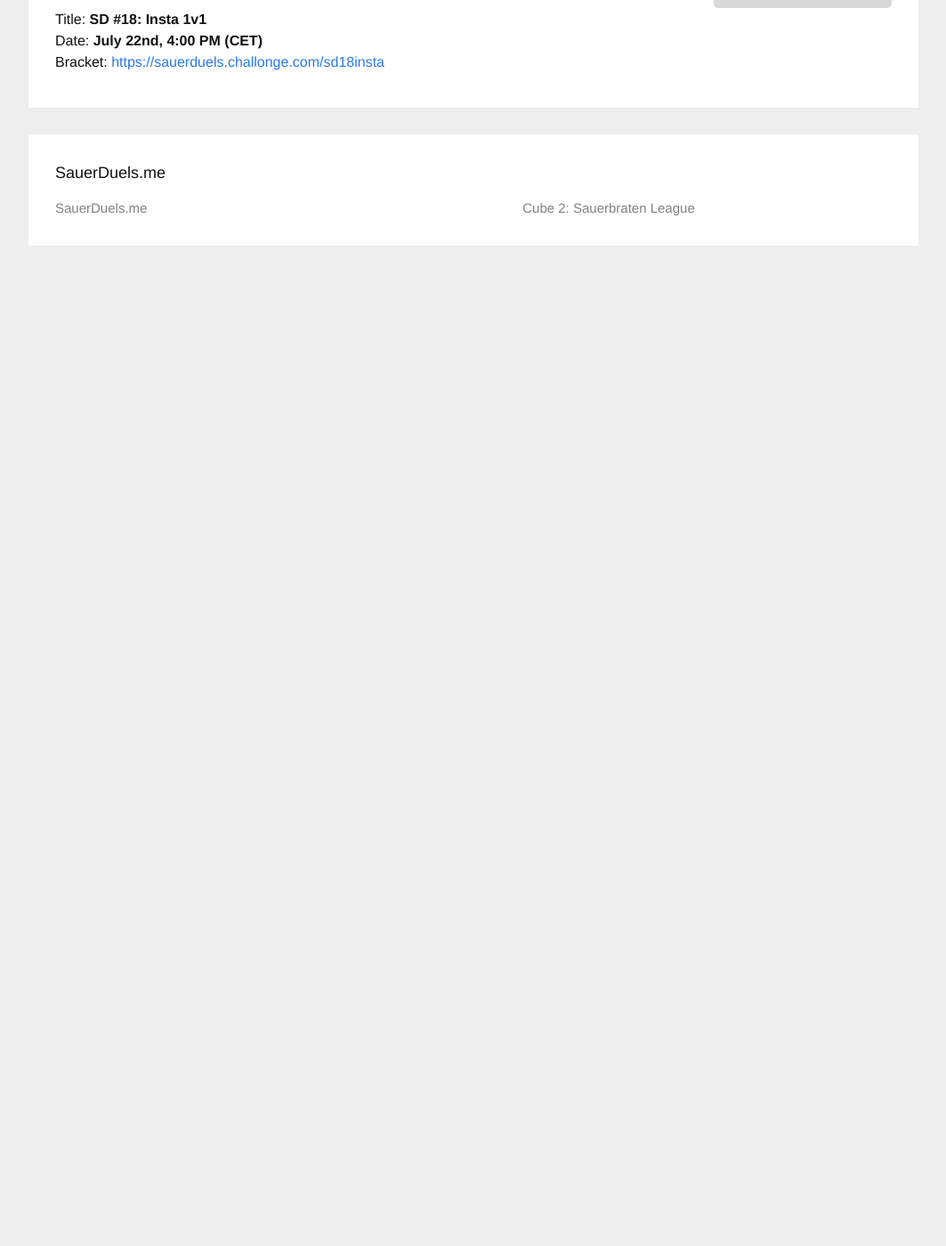
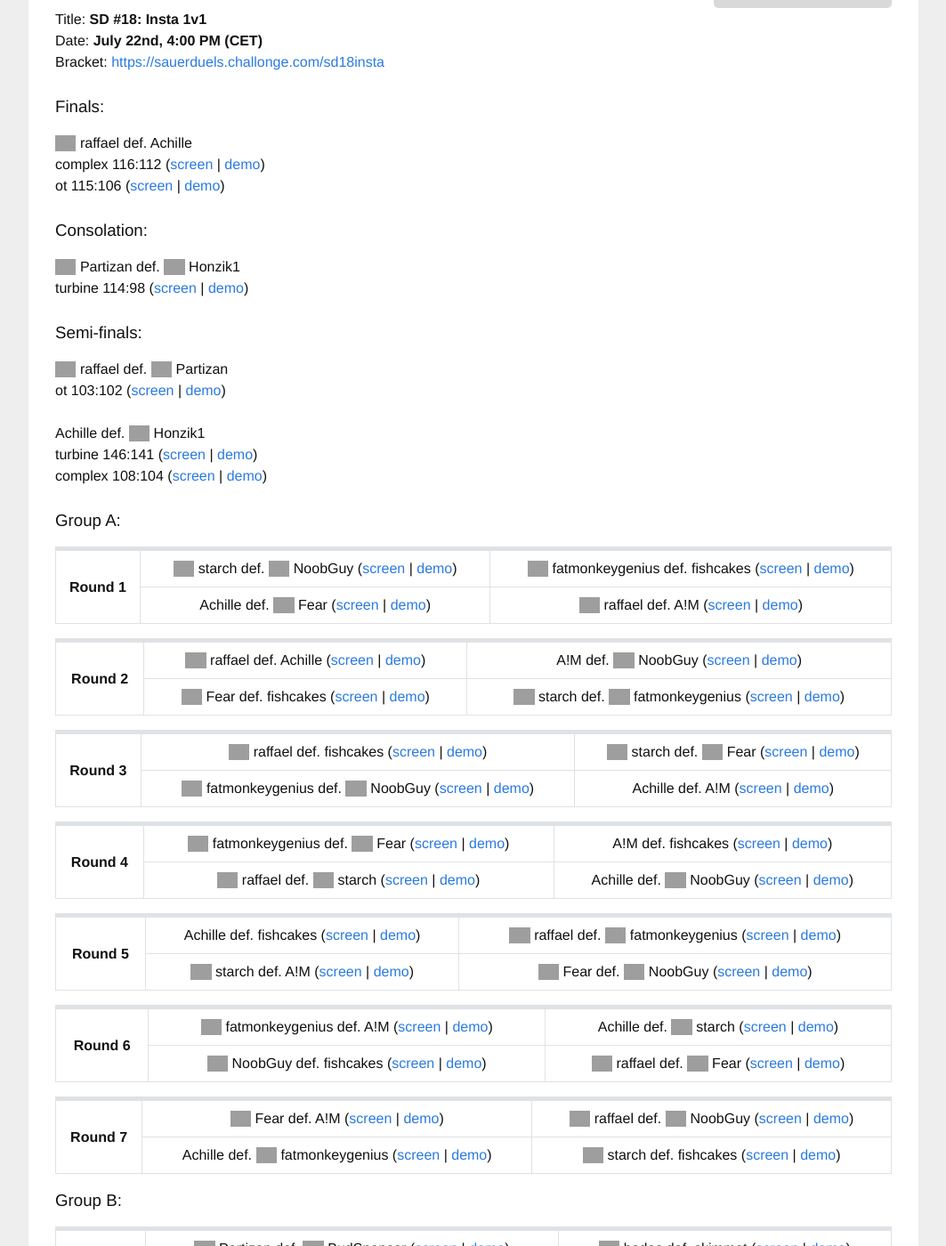
Before and after one commit to sauerduels/website, a Jekyll site: the page built from _events/sd18-insta.md, in a window 1280 px wide and 1400 px high, scrolled down 341 px. Shown: the whole window at 89% size, without its empty margins (108-1171 px from the left). Built offline with Jekyll 4.4.1, drawn with Linux system fonts in a browser that asks for light colours; a script that is not in the unit is left out; before the commit the page ends 900 px from its top, so only the background shows below that; some of the changed text lies outside the part shown; grey boxes are pictures that could not be loaded.

Commit message:
update results as of sd18

```diff
--- a/_events/sd18-insta.md
+++ b/_events/sd18-insta.md
@@ -3,6 +3,129 @@
 index: 18
 date: '2018-07-22 18:00:00 +02:00'
 bracketurl: https://sauerduels.challonge.com/sd18insta
-signupurl: https://challonge.com/tournaments/signup/l1LqGhZsAG
-completed: false
+completed: true
+finals:
+  result: raffael def. Achille
+  games:
+    - title: complex 116:112
+      slug: sd18_final_achille_vs_raffael_game1
+    - title: ot 115:106
+      slug: sd18_final_achille_vs_raffael_game2
+consolation:
+  - result: Partizan def. Honzik1
+    games:
+      - title: turbine 114:98
+        slug: sd18_consolation_honzik1_vs_partizan_game1
+semis:
+  - result: raffael def. Partizan
+    games:
+      - title: ot 103:102
+        slug: sd18_semifinal_partizan_vs_raffael_game1
+  - result: Achille def. Honzik1
+    games:
+      - title: turbine 146:141
+        slug: sd18_semifinal_achille_vs_honzik1_game1
+      - title: complex 108:104
+        slug: sd18_semifinal_achille_vs_honzik1_game2
+groups:
+  a:
+    - - result: starch def. NoobGuy
+        slug: sd18_noobguy_vs_starch
+      - result: fatmonkeygenius def. fishcakes
+        slug: sd18_fatmonkeygenius_vs_fishcakes
+      - result: Achille def. Fear
+        slug: sd18_achille_vs_fear
+      - result: raffael def. A!M
+        slug: sd18_a!m_vs_raffael
+    - - result: raffael def. Achille
+        slug: sd18_achille_vs_raffael
+      - result: A!M def. NoobGuy
+        slug: sd18_a!m_vs_noobguy
+      - result: Fear def. fishcakes
+        slug: sd18_fear_vs_fishcakes
+      - result: starch def. fatmonkeygenius
+        slug: sd18_fatmonkeygenius_vs_starch
+    - - result: raffael def. fishcakes
+        slug: sd18_fishcakes_vs_raffael
+      - result: starch def. Fear
+        slug: sd18_fear_vs_starch
+      - result: fatmonkeygenius def. NoobGuy
+        slug: sd18_fatmonkeygenius_vs_noobguy
+      - result: Achille def. A!M
+        slug: sd18_a!m_vs_achille
+    - - result: fatmonkeygenius def. Fear
+        slug: sd18_fatmonkeygenius_vs_fear
+      - result: A!M def. fishcakes
+        slug: sd18_a!m_vs_fishcakes
+      - result: raffael def. starch
+        slug: sd18_raffael_vs_starch
+      - result: Achille def. NoobGuy
+        slug: sd18_achille_vs_noobguy
+    - - result: Achille def. fishcakes
+        slug: sd18_achille_vs_fishcakes
+      - result: raffael def. fatmonkeygenius
+        slug: sd18_fatmonkeygenius_vs_raffael
+      - result: starch def. A!M
+        slug: sd18_a!m_vs_starch
+      - result: Fear def. NoobGuy
+        slug: sd18_fear_vs_noobguy
+    - - result: fatmonkeygenius def. A!M
+        slug: sd18_a!m_vs_fatmonkeygenius
+      - result: Achille def. starch
+        slug: sd18_achille_vs_starch
+      - result: NoobGuy def. fishcakes
+        slug: sd18_fishcakes_vs_noobguy
+      - result: raffael def. Fear
+        slug: sd18_fear_vs_raffael
+    - - result: Fear def. A!M
+        slug: sd18_a!m_vs_fear
+      - result: raffael def. NoobGuy
+        slug: sd18_noobguy_vs_raffael
+      - result: Achille def. fatmonkeygenius
+        slug: sd18_achille_vs_fatmonkeygenius
+      - result: starch def. fishcakes
+        slug: sd18_fishcakes_vs_starch
+  b:
+    - - result: Partizan def. BudSpencer
+        slug: sd18_budspencer_vs_partizan
+      - result: hades def. skimmet
+        slug: sd18_hades_vs_skimmet
+      - result: notas def. Bertolt_Brecht
+        slug: sd18_bertolt_brecht_vs_notas
+    - - result: skimmet def. Bertolt_Brecht
+        slug: sd18_bertolt_brecht_vs_skimmet
+      - result: hades def. BudSpencer
+        slug: sd18_budspencer_vs_hades
+      - result: Honzik1 def. Partizan
+        slug: sd18_honzik1_vs_partizan
+    - - result: Honzik1 def. hades
+        slug: sd18_hades_vs_honzik1
+      - result: BudSpencer def. Bertolt_Brecht
+        slug: sd18_bertolt_brecht_vs_budspencer
+      - result: notas def. skimmet
+        slug: sd18_notas_vs_skimmet
+    - - result: notas def. BudSpencer
+        slug: sd18_budspencer_vs_notas
+      - result: Honzik1 def. Bertolt_Brecht
+        slug: sd18_bertolt_brecht_vs_honzik1
+      - result: Partizan def. hades
+        slug: sd18_hades_vs_partizan
+    - - result: Partizan def. Bertolt_Brecht
+        slug: sd18_bertolt_brecht_vs_partizan
+      - result: Honzik1 def. notas
+        slug: sd18_honzik1_vs_notas
+      - result: BudSpencer def. skimmet
+        slug: sd18_budspencer_vs_skimmet
+    - - result: Honzik1 def. skimmet
+        slug: sd18_honzik1_vs_skimmet
+      - result: Partizan def. notas
+        slug: sd18_notas_vs_partizan
+      - result: hades def. Bertolt_Brecht
+        slug: sd18_bertolt_brecht_vs_hades
+    - - result: notas def. hades
+        slug: sd18_hades_vs_notas
+      - result: Partizan def. skimmet
+        slug: sd18_partizan_vs_skimmet
+      - result: Honzik1 def. BudSpencer
+        slug: sd18_budspencer_vs_honzik1
 ---
```
Also changed, not shown: _events/sd19-effic.md (added, +8 -0 lines), hof.html (+7 -3 lines).
